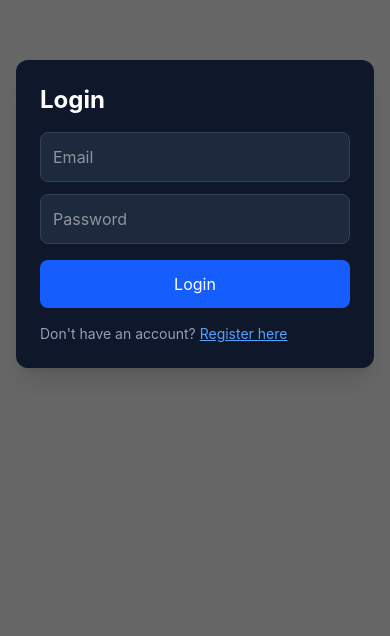
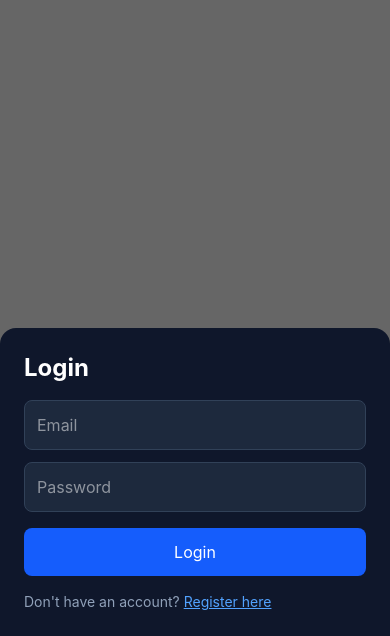
Before and after one commit to alwaysmihirrkadam/Notepilot-AI-Study-Assistant, a React (Vite) app in the folder client/: page /login in a window 390 px wide. Shown: the part 208-844 px from the top of the page. Built offline with nearby package versions, Linux system fonts and the light colour scheme; no server answers.

Commit message:
Navbar Fix again

```diff
--- a/client/src/components/LoginModel.jsx
+++ b/client/src/components/LoginModel.jsx
@@ -30,8 +30,8 @@ const LoginModal = () => {
   };
 
   return (
-    <div className="fixed inset-0 bg-black/60 flex items-center justify-center z-50 px-4">
-      <div className="w-full max-w-md bg-slate-900 p-6 rounded-xl shadow-xl text-white">
+    <div className="fixed inset-0 bg-black/60 flex items-end md:items-center justify-center z-50">
+      <div className="w-full max-w-md bg-slate-900 p-6 rounded-t-2xl md:rounded-xl text-white">
         <h2 className="text-2xl font-bold mb-4">Login</h2>
 
         <input
```
